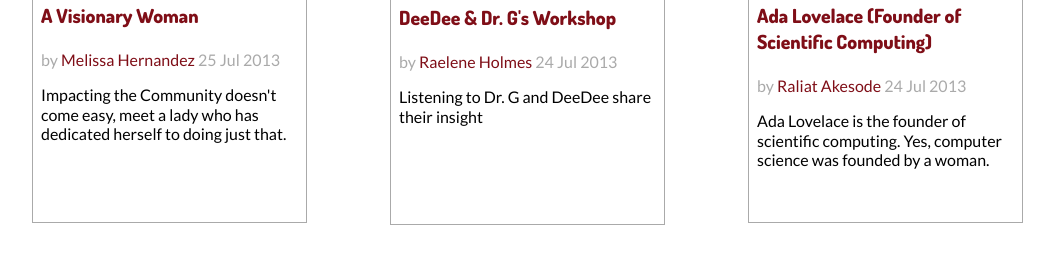
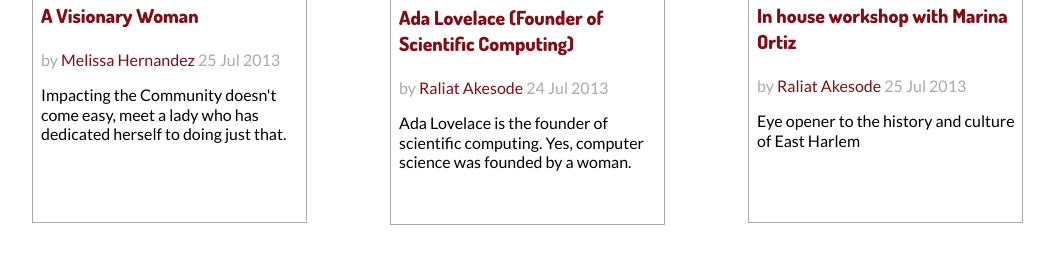
Before and after one commit to WavesofChange/woc-jekyll, a Jekyll site: the page built from blog/index.html, in a window 1280 px wide and 900 px high, scrolled down 3360 px, cut to the strip 257-527 px from the top of the window. Shown: the whole strip, without its empty margins (108-1162 px from the left). Built offline with Jekyll 4.4.1, drawn with Linux system fonts in a browser that asks for light colours; some of the changed text lies outside the part shown.

Commit message:
merge conflict

```diff
--- a/_posts/raliat/2013-07-23-labybot-ada-lovelace-.html
+++ b/_posts/raliat/2013-07-23-labybot-ada-lovelace-.html
@@ -13,7 +13,7 @@
 
 <img src="http://www.biography.com/imported/images/Biography/Images/Profiles/L/Ada-Lovelace-20825279-1-402.jpg" width="300px" height="300px">
 
-<p>  Augusta Ada Byron better known as Ada Lovelace was significant for writing a scientific paper in 1843 that predicted the development of computer software and computer music. Born in London on December 10, 1815 Ada showed a strong interest in mathematics at an early age. Around the age of 17 Ada met a mathematician and inventor named Charles Babbage. Charles served as a mentor to Ada. Ada began to translate languages through a difference engine invented by Charles. She also described how codes could be created for the device to handle letters and symbols along with numbers. Ada is well know for theorizing a process called looping that computer programs use today. These are a few facts on how Ada Lovelace is a significant female today.</p>
+<p>  <a href=”http://www.biography.com/people/ada-lovelace-20825323”> Augusta Ada Byron better known as Ada Lovelace was significant for writing a scientific paper in 1843 that predicted the development of computer software and computer music. Born in London on December 10, 1815 Ada showed a strong interest in mathematics at an early age. Around the age of 17 Ada met a mathematician and inventor named <a href="http://en.wikipedia.org/wiki/Charles_Babbage”> Charles Babbage. Charles served as a mentor to Ada. Ada began to translate languages through a difference engine invented by Charles. She also described how codes could be created for the device to handle letters and symbols along with numbers. Ada is well know for theorizing a process called looping that computer programs use today. These are a few facts on how Ada Lovelace is a significant female today.</p>
 
 <img src="http://adainitiative.org/wp-content/uploads/2012/08/ada_kate_beaton.png">
 
--- a/_posts/raliat/2013-07-29-community-media.html
+++ b/_posts/raliat/2013-07-29-community-media.html
@@ -1,6 +1,6 @@
 ---
 layout: post
-title: Workshop
+title: Media Workshop
 author: Raliat Akesode
 date: 2013-07-29
 teaser: Media activist's, DeeDee Halleck, workshop on media.
```
Also changed, not shown: _posts/2013-07-25-marinaortiz.html (added, +13 -0 lines).
